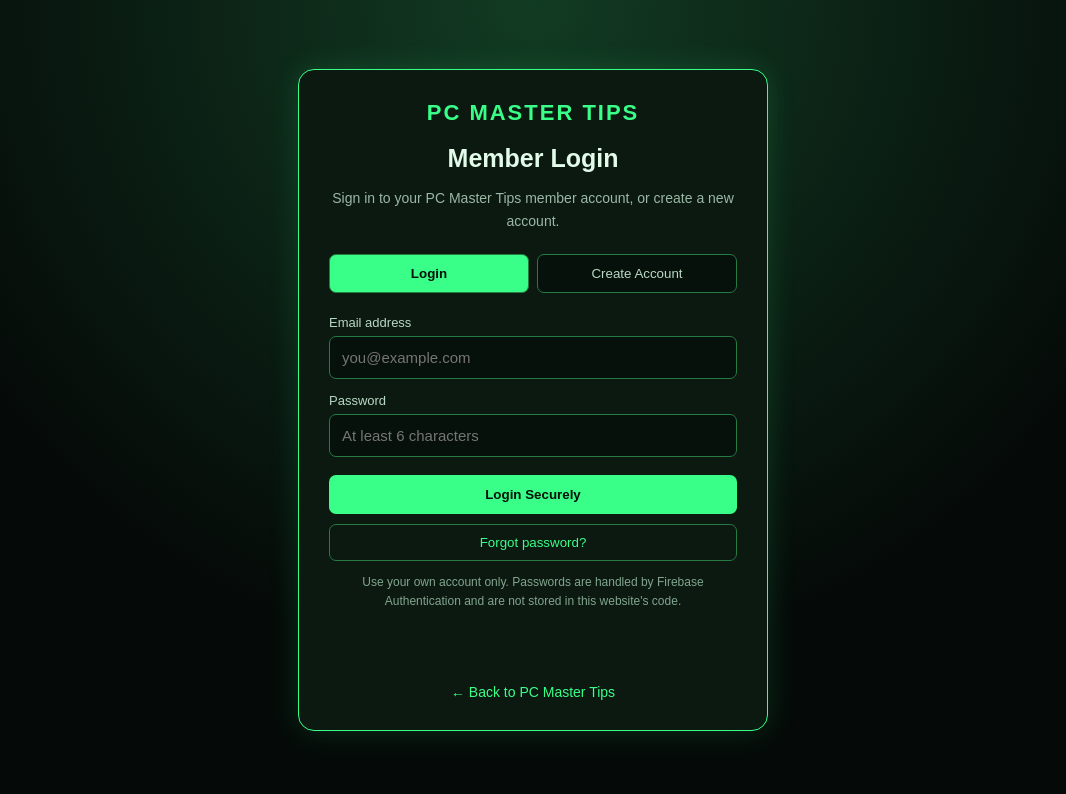
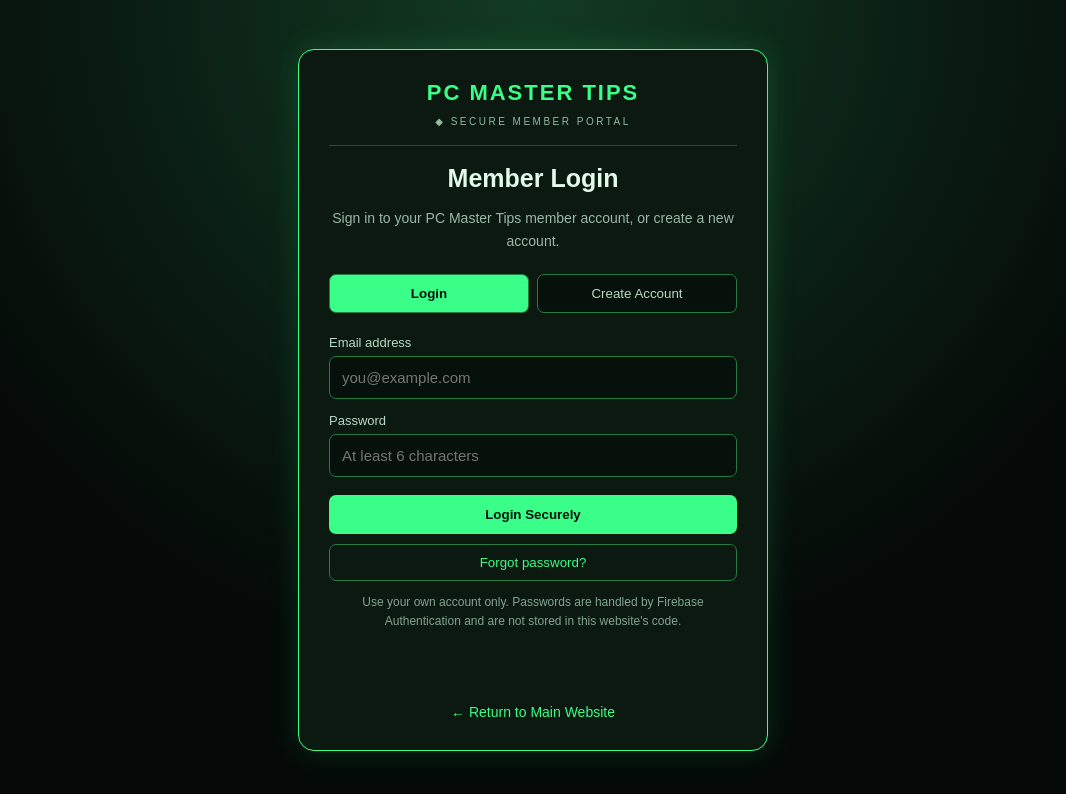
Before and after one commit to ng286509/pc-master-tips, a plain HTML site: page login.html in a window 1280 px wide. Shown: the whole page, without its empty margins (107-1173 px from the left). Drawn offline with Linux system fonts and the light colour scheme; no server answers.

Commit message:
Give member login page a distinct secure portal identity

```diff
--- a/login.html
+++ b/login.html
@@ -9,7 +9,7 @@
 <style>
 *{box-sizing:border-box}body{margin:0;min-height:100vh;background:radial-gradient(circle at top,#123b23,#050a08 65%);color:#e2fbe9;font-family:Arial,sans-serif;display:grid;place-items:center;padding:22px}
 .panel{width:min(100%,470px);background:#0b1911;border:1px solid #39ff88;border-radius:16px;padding:30px;box-shadow:0 0 30px #39ff8825}
-.brand{color:#39ff88;font-weight:bold;letter-spacing:2px;text-align:center;font-size:22px}
+.brand{color:#39ff88;font-weight:bold;letter-spacing:2px;text-align:center;font-size:22px}.portal-tag{text-align:center;color:#8fbd9d;font-size:10px;letter-spacing:2.5px;margin-top:10px;border-bottom:1px solid #1d5130;padding-bottom:18px}
 h1{text-align:center;font-size:25px;margin:18px 0 8px}p{color:#9bb8a5;line-height:1.6;text-align:center;font-size:14px}
 .tabs{display:flex;gap:8px;margin:22px 0}.tabs button{flex:1;padding:11px;border:1px solid #267a43;background:#07110b;color:#b9d9c3;border-radius:7px;cursor:pointer}.tabs button.active{background:#39ff88;color:#031008;font-weight:bold}
 label{display:block;color:#b9d9c3;font-size:13px;margin:14px 0 6px}input{width:100%;padding:12px;border-radius:7px;border:1px solid #267a43;background:#07110b;color:#e2fbe9;font-size:15px}
@@ -21,6 +21,7 @@ label{display:block;color:#b9d9c3;font-size:13px;margin:14px 0 6px}input{width:1
 <body>
 <main class="panel">
  <div class="brand">PC MASTER TIPS</div>
+ <div class="portal-tag">◆ SECURE MEMBER PORTAL</div>
  <section id="auth-area">
   <h1 id="heading">Member Login</h1>
   <p>Sign in to your PC Master Tips member account, or create a new account.</p>
@@ -47,7 +48,7 @@ label{display:block;color:#b9d9c3;font-size:13px;margin:14px 0 6px}input{width:1
   <button class="secondary" id="logout-button" type="button">Log out</button>
   <p id="member-message" aria-live="polite"></p>
  </section>
- <a class="back" href="index.html">← Back to PC Master Tips</a>
+ <a class="back" href="index.html">← Return to Main Website</a>
 </main>
 <script src="https://www.gstatic.com/firebasejs/10.12.2/firebase-app-compat.js"></script>
 <script src="https://www.gstatic.com/firebasejs/10.12.2/firebase-auth-compat.js"></script>
```
